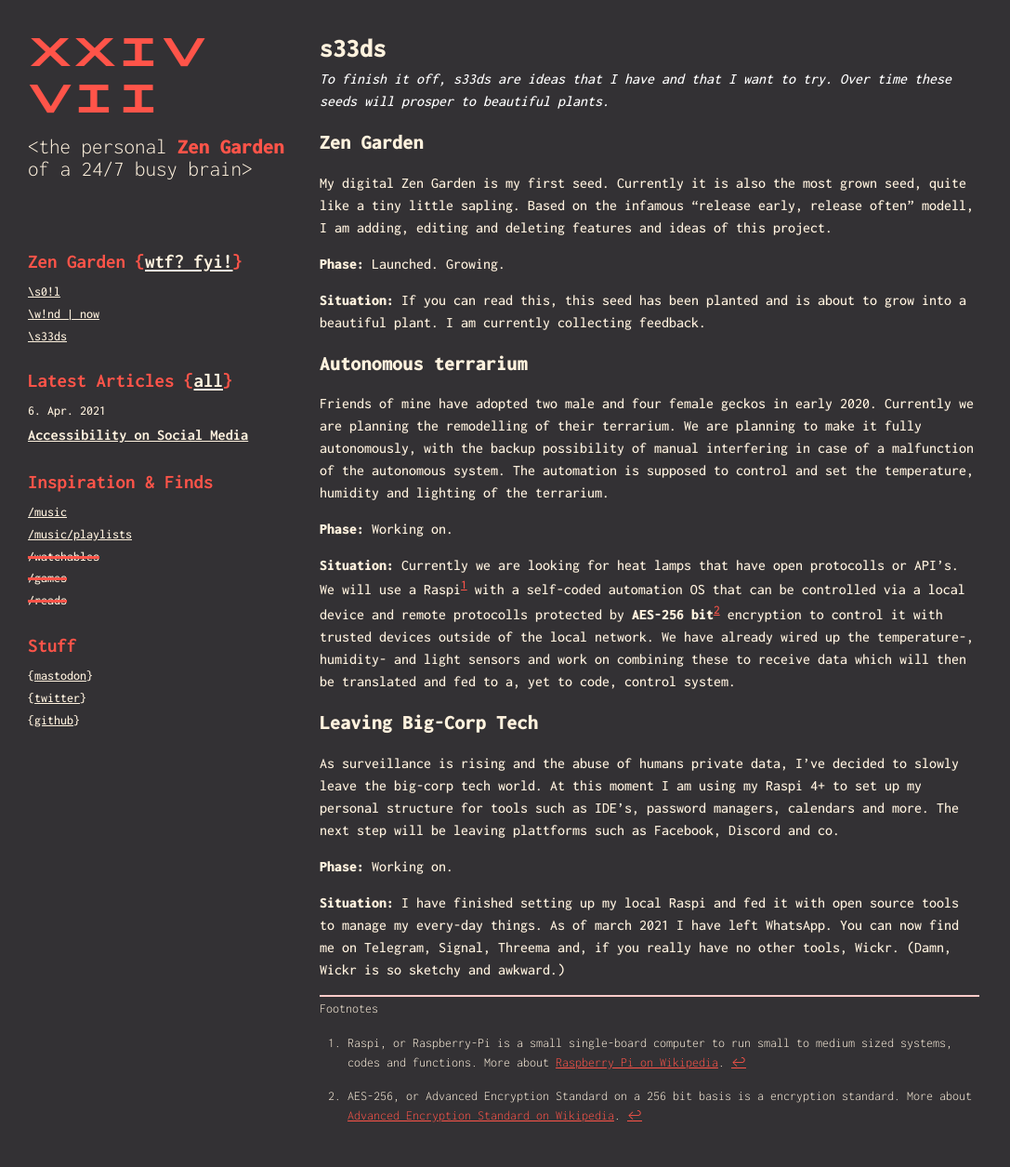
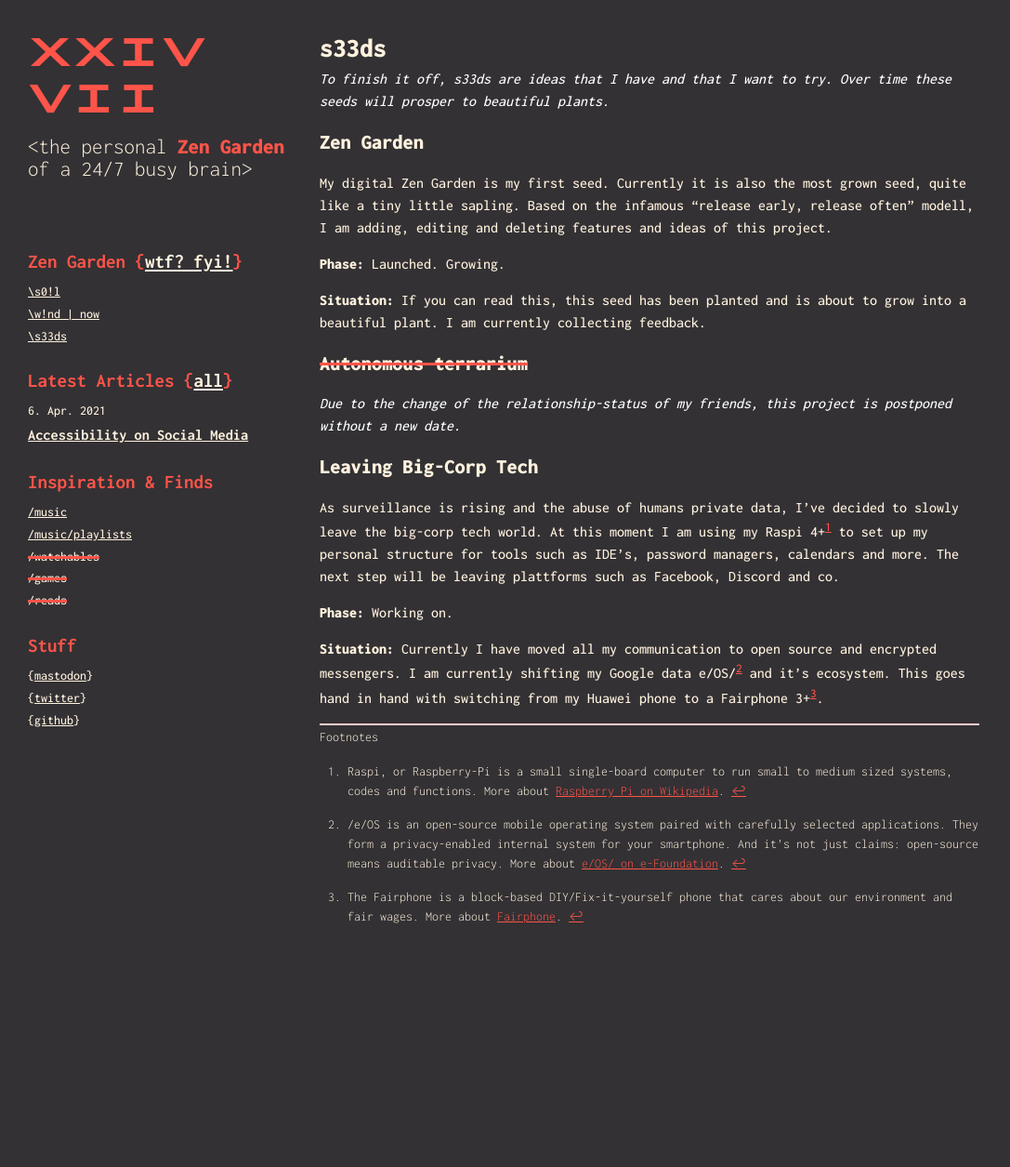
Before and after one commit to marvinpoo/coppnic.cc, a Jekyll site: the page built from seeds.markdown, in a window 1280 px wide. Shown: the whole page at 93% size, without its empty margins (0-1087 px from the left). Built offline with Jekyll 4.4.1, drawn with Linux system fonts in a browser that asks for light colours; after the commit the page ends 1041 px from its top, so only the background shows below that.

Commit message:
Update seeds.markdown
deleted autonomous terrarium and updated Leaving big corp tech.

```diff
--- a/seeds.markdown
+++ b/seeds.markdown
@@ -13,22 +13,19 @@ My digital Zen Garden is my first seed. Currently it is also the most grown seed
 
 **Situation:** If you can read this, this seed has been planted and is about to grow into a beautiful plant. I am currently collecting feedback.
 
-### Autonomous terrarium
-Friends of mine have adopted two male and four female geckos in early 2020. Currently we are planning the remodelling of their terrarium. We are planning to make it fully autonomously, with the backup possibility of manual interfering in case of a malfunction of the autonomous system. The automation is supposed to control and set the temperature, humidity and lighting of the terrarium.
+### ~~Autonomous terrarium~~
+*Due to the change of the relationship-status of my friends, this project is postponed without a new date.*
+
+### Leaving Big-Corp Tech
+As surveillance is rising and the abuse of humans private data, I've decided to slowly leave the big-corp tech world. At this moment I am using my Raspi 4+[^1] to set up my personal structure for tools such as IDE's, password managers, calendars and more. The next step will be leaving plattforms such as Facebook, Discord and co.
 
 **Phase:** Working on.
 
-**Situation:** Currently we are looking for heat lamps that have open protocolls or API's. We will use a Raspi[^1] with a self-coded automation OS that can be controlled via a local device and remote protocolls protected by **AES-256 bit**[^2] encryption to control it with trusted devices outside of the local network. We have already wired up the temperature-, humidity- and light sensors and work on combining these to receive data which will then be translated and fed to a, yet to code, control system.
-
-### Leaving Big-Corp Tech
-As surveillance is rising and the abuse of humans private data, I've decided to slowly leave the big-corp tech world. At this moment I am using my Raspi 4+ to set up my personal structure for tools such as IDE's, password managers, calendars and more. The next step will be leaving plattforms such as Facebook, Discord and co.
-
-**Phase:** Working on.
-
-**Situation:** I have finished setting up my local Raspi and fed it with open source tools to manage my every-day things. As of march 2021 I have left WhatsApp. You can now find me on Telegram, Signal, Threema and, if you really have no other tools, Wickr. (Damn, Wickr is so sketchy and awkward.)
+**Situation:** Currently I have moved all my communication to open source and encrypted messengers. I am currently shifting my Google data e/OS/[^2] and it's ecosystem. This goes hand in hand with switching from my Huawei phone to a Fairphone 3+[^3].
 
 <hr>
 <span class="notes">Footnotes</span>
 
 [^1]: Raspi, or Raspberry-Pi is a small single-board computer to run small to medium sized systems, codes and functions. More about [Raspberry Pi on Wikipedia](https://en.wikipedia.org/wiki/Raspberry_Pi){:target="_blank"}.
-[^2]: AES-256, or Advanced Encryption Standard on a 256 bit basis is a encryption standard. More about [Advanced Encryption Standard on Wikipedia](https://en.wikipedia.org/wiki/Advanced_Encryption_Standard){:target="_blank"}.
+[^2]: /e/OS is an open-source mobile operating system paired with carefully selected applications. They form a privacy-enabled internal system for your smartphone. And it’s not just claims: open-source means auditable privacy. More about [e/OS/ on e-Foundation](https://e.foundation/e-os/){:target="_blank"}.
+[^3]: The Fairphone is a block-based DIY/Fix-it-yourself phone that cares about our environment and fair wages. More about [Fairphone](https://www.fairphone.com/en/story/){:target="_blank"}.
```
